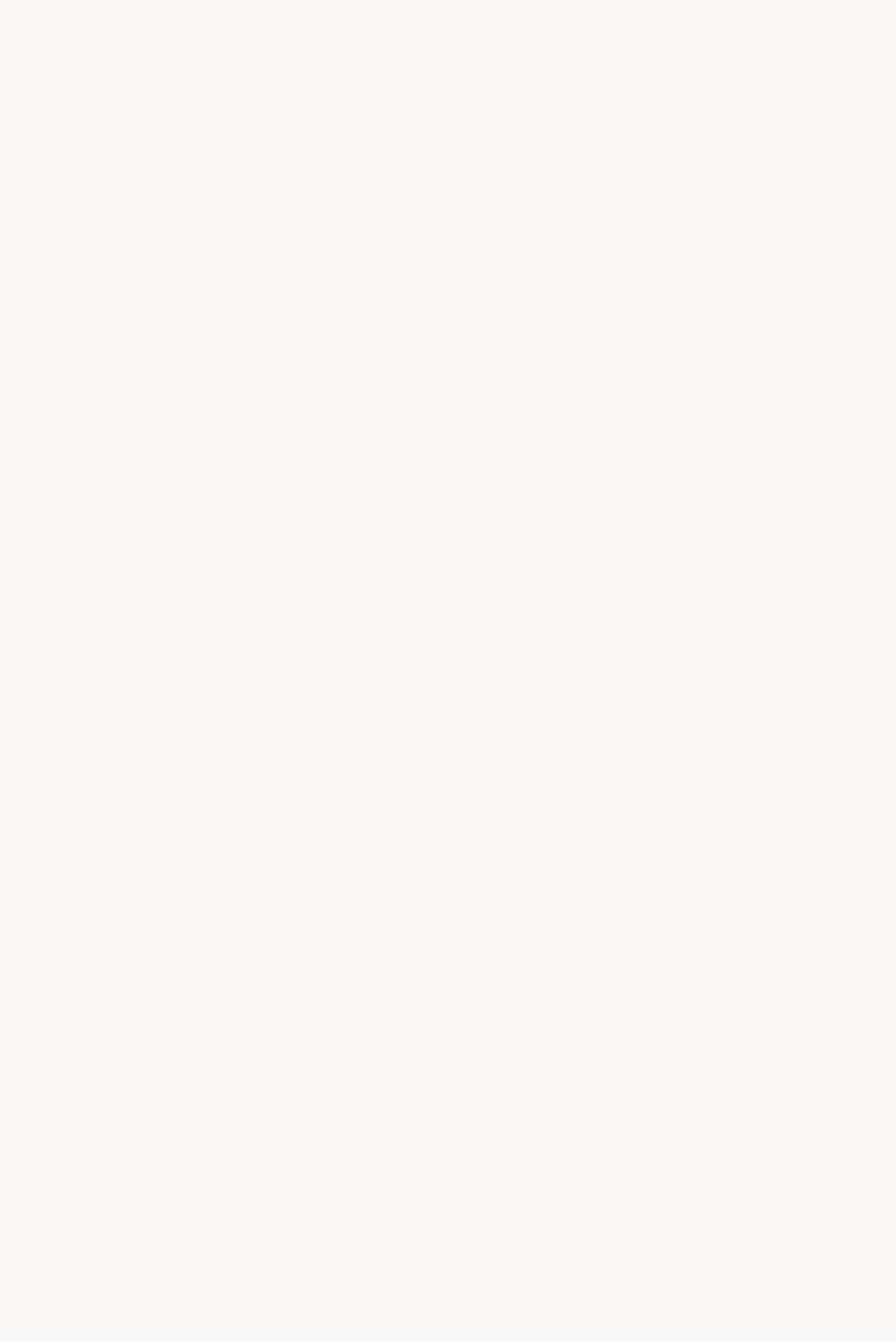
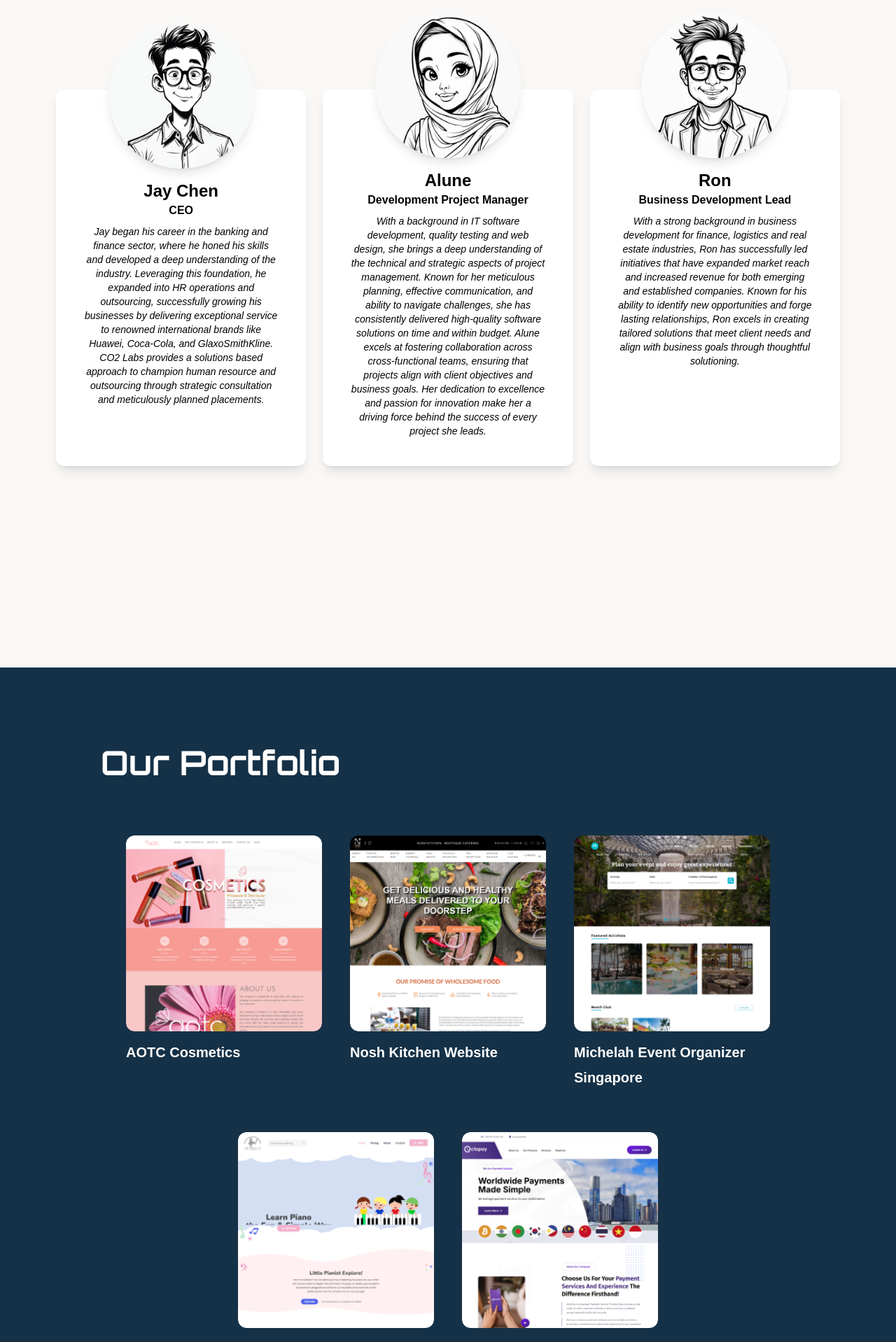
Before and after one commit to dikkaaaw/co2labs-clone, a React (Vite) app: page /home in a window 1280 px wide. Shown: the part 3640-5558 px from the top of the page at 70% size. Before the commit the page ends 4296 px from the top, so only its background shows below. Built offline with nearby package versions, Linux system fonts and the light colour scheme; a web font is replaced by a local one.

Commit message:
Add team members' profiles and portfolio section

```diff
--- a/src/pages/Homepage.jsx
+++ b/src/pages/Homepage.jsx
@@ -2,6 +2,14 @@ import Navbar from "../components/Navbar";
 import heroImg from "../assets/heroimg.png";
 import backdropImg from "../assets/backdrop.png";
 import aboutUsImg from "../assets/about-img.png";
+import profileImg1 from "../assets/profile1.jpeg";
+import profileImg2 from "../assets/profile2.jpeg";
+import profileImg3 from "../assets/profile3.jpeg";
+import portfolioImg1 from "../assets/portfolio.png";
+import portfolioImg2 from "../assets/portfolio-1.png";
+import portfolioImg3 from "../assets/portfolio-2.png";
+import portfolioImg4 from "../assets/portfolio-3.png";
+import portfolioImg5 from "../assets/portfolio-4.png";
 
 const Homepage = () => {
   return (
@@ -320,6 +328,206 @@ const Homepage = () => {
           </div>
         </div>
       </section>
+
+      {/* Our Team Section */}
+      <section className="mt-72 lg:mt-6" id="ourTeam">
+        <div className="w-full px-16 md:pt-56 md:px-20">
+          <h1 className="text-5xl font-bold font-orbitron lg:ml-20">
+            Our Team
+          </h1>
+          <div className="flex flex-col gap-10 mt-24 lg:justify-center lg:gap-6 lg:flex-row lg:mt-44">
+            <div className="flex flex-col items-center gap-4 lg:bg-white lg:w-[400px] lg:justify-center lg:p-10 lg:rounded-xl lg:shadow-lg lg:hover:scale-110 lg:transition-transform lg:duration-150">
+              <img
+                className="rounded-full shadow-lg w-52 lg:mt-[-180px]"
+                src={profileImg1}
+                alt="Profile Image 1"
+              />
+              <div className="text-center">
+                <h1 className="text-2xl font-bold">Jay Chen</h1>
+                <h2 className="mb-2 font-semibold">CEO</h2>
+                <p className="text-sm italic font-medium">
+                  Jay began his career in the banking and finance
+                  sector, where he honed his skills and developed
+                  a deep understanding of the industry.
+                  Leveraging this foundation, he expanded into HR
+                  operations and outsourcing, successfully
+                  growing his businesses by delivering
+                  exceptional service to renowned international
+                  brands like Huawei, Coca-Cola, and
+                  GlaxoSmithKline. CO2 Labs provides a solutions
+                  based approach to champion human resource and
+                  outsourcing through strategic consultation and
+                  meticulously planned placements.
+                </p>
+              </div>
+            </div>
+
+            <div className="flex flex-col items-center gap-4 lg:bg-white lg:w-[400px] lg:p-10 lg:rounded-xl lg:shadow-lg lg:hover:scale-110 lg:transition-transform lg:duration-150">
+              <img
+                className="rounded-full shadow-lg w-52 lg:mt-[-150px]"
+                src={profileImg2}
+                alt="Profile Image 1"
+              />
+              <div className="text-center">
+                <h1 className="text-2xl font-bold">Alune</h1>
+                <h2 className="mb-2 font-semibold">
+                  Development Project Manager
+                </h2>
+                <p className="text-sm italic font-medium">
+                  With a background in IT software development,
+                  quality testing and web design, she brings a
+                  deep understanding of the technical and
+                  strategic aspects of project management. Known
+                  for her meticulous planning, effective
+                  communication, and ability to navigate
+                  challenges, she has consistently delivered
+                  high-quality software solutions on time and
+                  within budget. Alune excels at fostering
+                  collaboration across cross-functional teams,
+                  ensuring that projects align with client
+                  objectives and business goals. Her dedication
+                  to excellence and passion for innovation make
+                  her a driving force behind the success of every
+                  project she leads.
+                </p>
+              </div>
+            </div>
+            <div className="flex flex-col items-center gap-4 lg:bg-white lg:w-[400px] lg:p-10 lg:rounded-xl lg:shadow-lg lg:hover:scale-110 lg:transition-transform lg:duration-150">
+              <img
+                className="rounded-full shadow-lg w-52 lg:mt-[-150px]"
+                src={profileImg3}
+                alt="Profile Image 1"
+              />
+              <div className="text-center">
+                <h1 className="text-2xl font-bold">Ron</h1>
+                <h2 className="mb-2 font-semibold">
+                  Business Development Lead
+                </h2>
+                <p className="text-sm italic font-medium">
+                  With a strong background in business
+                  development for finance, logistics and real
+                  estate industries, Ron has successfully led
+                  initiatives that have expanded market reach and
+                  increased revenue for both emerging and
+                  established companies. Known for his ability to
+                  identify new opportunities and forge lasting
+                  relationships, Ron excels in creating tailored
+                  solutions that meet client needs and align with
+                  business goals through thoughtful solutioning.
+                </p>
+              </div>
+            </div>
+          </div>
+        </div>
+      </section>
+
+      {/* Portfolio Section */}
+      <section className="mt-72" id="portfolio">
+        <div className="w-full bg-[#153147] p-16 pt-28">
+          <h1 className="px-20 mb-20 text-5xl font-bold text-white font-orbitron">
+            Our Portfolio
+          </h1>
+          <div className="flex flex-wrap lg:px-20 lg:justify-center md:gap-10 lg:gap-10">
+            <a
+              href="https://aotc.sg/"
+              className="flex flex-col overflow-hidden"
+            >
+              <div className="overflow-hidden w-96 lg:w-[280px] group rounded-xl">
+                <img
+                  className="object-cover w-full h-full transition-transform duration-300 ease-in-out group-hover:scale-105 rounded-xl"
+                  src={portfolioImg1}
+                  alt="Portfolio 1"
+                />
+              </div>
+              <a
+                href="https://aotc.sg/"
+                className="mt-4 mb-6 text-xl font-semibold text-white cursor-pointer"
+              >
+                AOTC Cosmetics
+              </a>
+            </a>
+            <a
+              href="https://noshkitchen.com.sg/"
+              className="flex flex-col overflow-hidden"
+            >
+              <div className="overflow-hidden w-96 lg:w-[280px] group rounded-xl">
+                <img
+                  className="object-cover w-full h-full transition-transform duration-300 ease-in-out group-hover:scale-105 rounded-xl"
+                  src={portfolioImg2}
+                  alt="Portfolio 1"
+                />
+              </div>
+              <a
+                href="https://noshkitchen.com.sg/"
+                className="mt-4 mb-6 text-xl font-semibold text-white cursor-pointer"
+              >
+                Nosh Kitchen Website
+              </a>
+            </a>
+            <a
+              href="https://micelah.com/"
+              className="flex flex-col overflow-hidden"
+            >
+              <div className="overflow-hidden w-96 lg:w-[280px] group rounded-xl">
+                <img
+                  className="object-cover w-full h-full transition-transform duration-300 ease-in-out group-hover:scale-105 rounded-xl"
+                  src={portfolioImg3}
+                  alt="Portfolio 1"
+                />
+              </div>
+              <a
+                href="https://micelah.com/"
+                className="mt-4 mb-6 text-xl font-semibold text-white cursor-pointer"
+              >
+                Michelah Event Organizer{" "}
+                <span className="text-xl lg:block lg:mt-2">
+                  Singapore
+                </span>
+              </a>
+            </a>
+
+            <a
+              href="https://pianistprodigy.com/"
+              className="flex flex-col overflow-hidden"
+            >
+              <div className="overflow-hidden w-96 lg:w-[280px] group rounded-xl">
+                <img
+                  className="object-cover w-full h-full transition-transform duration-300 ease-in-out group-hover:scale-105 rounded-xl"
+                  src={portfolioImg4}
+                  alt="Portfolio 1"
+                />
+              </div>
+              <a
+                href="https://pianistprodigy.com/"
+                className="mt-4 mb-6 text-xl font-semibold text-white cursor-pointer"
+              >
+                Joywaltzstudio Academy
+              </a>
+            </a>
+            <a
+              href="https://octopay.asia/"
+              className="flex flex-col overflow-hidden"
+            >
+              <div className="overflow-hidden w-96 lg:w-[280px] group rounded-xl">
+                <img
+                  className="object-cover w-full h-full transition-transform duration-300 ease-in-out group-hover:scale-105 rounded-xl"
+                  src={portfolioImg5}
+                  alt="Portfolio 1"
+                />
+              </div>
+              <a
+                href="https://octopay.asia/"
+                className="mt-4 mb-6 text-xl font-semibold text-white cursor-pointer"
+              >
+                Octopay Payment
+              </a>
+            </a>
+          </div>
+        </div>
+      </section>
+
+      {/* Contact Us Section */}
+      <section className="mt-72" id="contactUs"></section>
     </>
   );
 };
```
